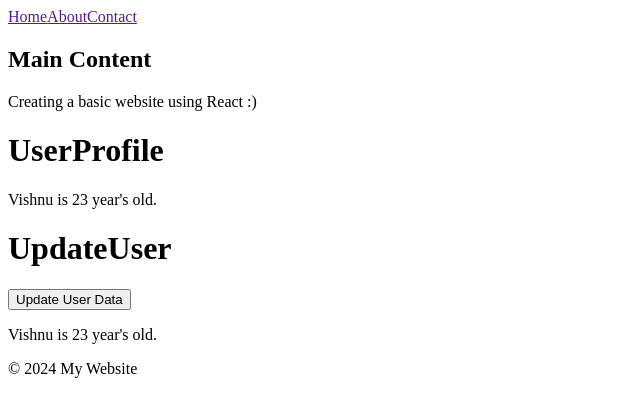
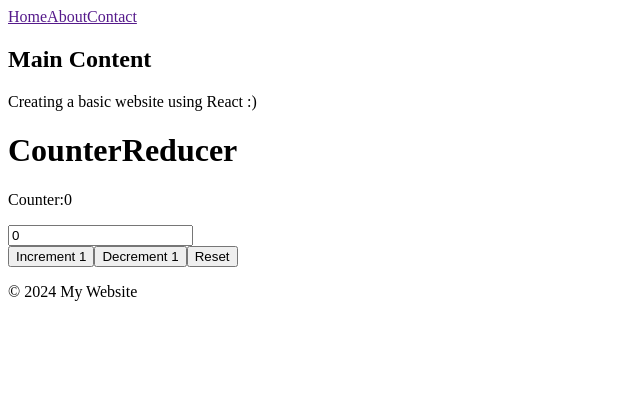
Before and after one commit to Vishnu473/React-Practice, a React (Vite) app: page / in a window 1280 px wide. Shown: the top 416 px of the page, without its empty margins (0-640 px from the left). Built offline with nearby package versions, Linux system fonts and the light colour scheme.

Commit message:
useReducer challenge - counter

```diff
--- a/src/App.jsx
+++ b/src/App.jsx
@@ -30,6 +30,7 @@ import FetchDataEffect from './components/FetchDataEffect';
 import UserContext from './components/UserContext';
 import UserProfile from './components/UserProfile';
 import UpdateUser from './components/UpdateUser';
+import CounterReducer from './components/CounterReducer';
 
 const App = () => {
   return (
@@ -66,11 +67,12 @@ const App = () => {
       <ShoppingList/>
       <BasicEffect />
       <CounterEffect/>
-      <FetchDataEffect /> */}
-      <UserContext>
+      <FetchDataEffect />
+       <UserContext>
         <UserProfile/>
         <UpdateUser />
-      </UserContext>
+      </UserContext> */}
+      <CounterReducer/>
       <Footer />
 
     </div>
--- /dev/null
+++ b/src/components/CounterReducer.jsx
@@ -0,0 +1,23 @@
+import React, { useReducer, useState } from 'react'
+import { countReducer, initialState } from './countReducer'
+
+
+const CounterReducer = () => {
+    const [state, dispatch] = useReducer(countReducer, initialState)
+    const [countVal, setCountVal] = useState(0)
+
+    return (
+        <div>
+            <h1>CounterReducer</h1>
+            <p>Counter:{state.count}</p>
+            <input value={countVal} onChange={(e) => setCountVal(e.target.value)} />
+            <div>
+                <button onClick={() => { dispatch({ type: 'Increment', payload: countVal }); setCountVal(0) }}>Increment {countVal || 1}</button>
+                <button onClick={() => { dispatch({ type: 'Decrement', payload: countVal }); setCountVal(0) }}>Decrement {countVal || 1}</button>
+                <button onClick={() => { dispatch({ type: 'Reset', payload: 0 }); setCountVal(0) }}>Reset</button>
+            </div>
+        </div>
+    )
+}
+
+export default CounterReducer
--- /dev/null
+++ b/src/components/countReducer.js
@@ -0,0 +1,20 @@
+//counterReducer.js
+export const initialState = {
+    count:0
+}
+
+export const countReducer = (state,action) => {
+    const val = action.payload !== 0 ? action.payload : 1
+switch (action.type) {
+    case 'Increment':
+        return {...state, count: state.count + Number(val)}
+
+    case 'Decrement':
+        return {...state, count: state.count - Number(val)}
+
+    case 'Reset':
+        return {...state,count:0}
+    default:
+        break;
+}
+}
```
